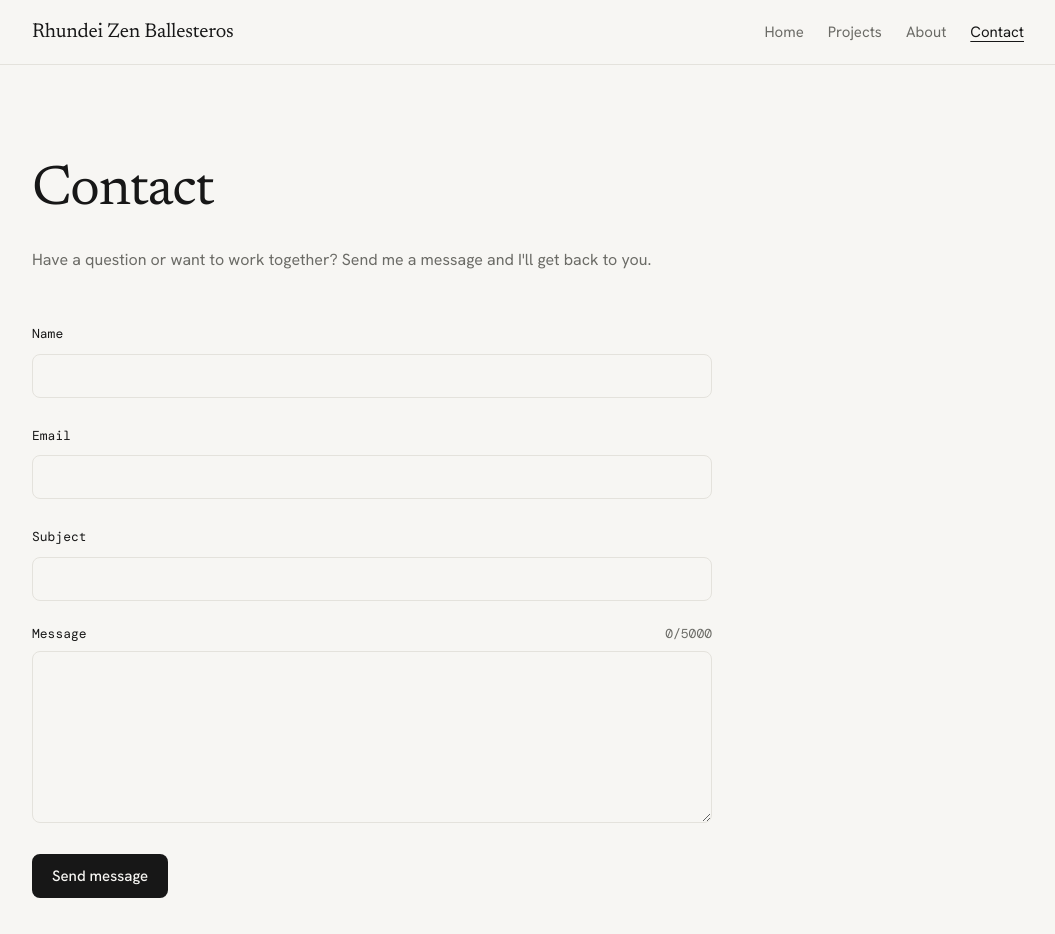
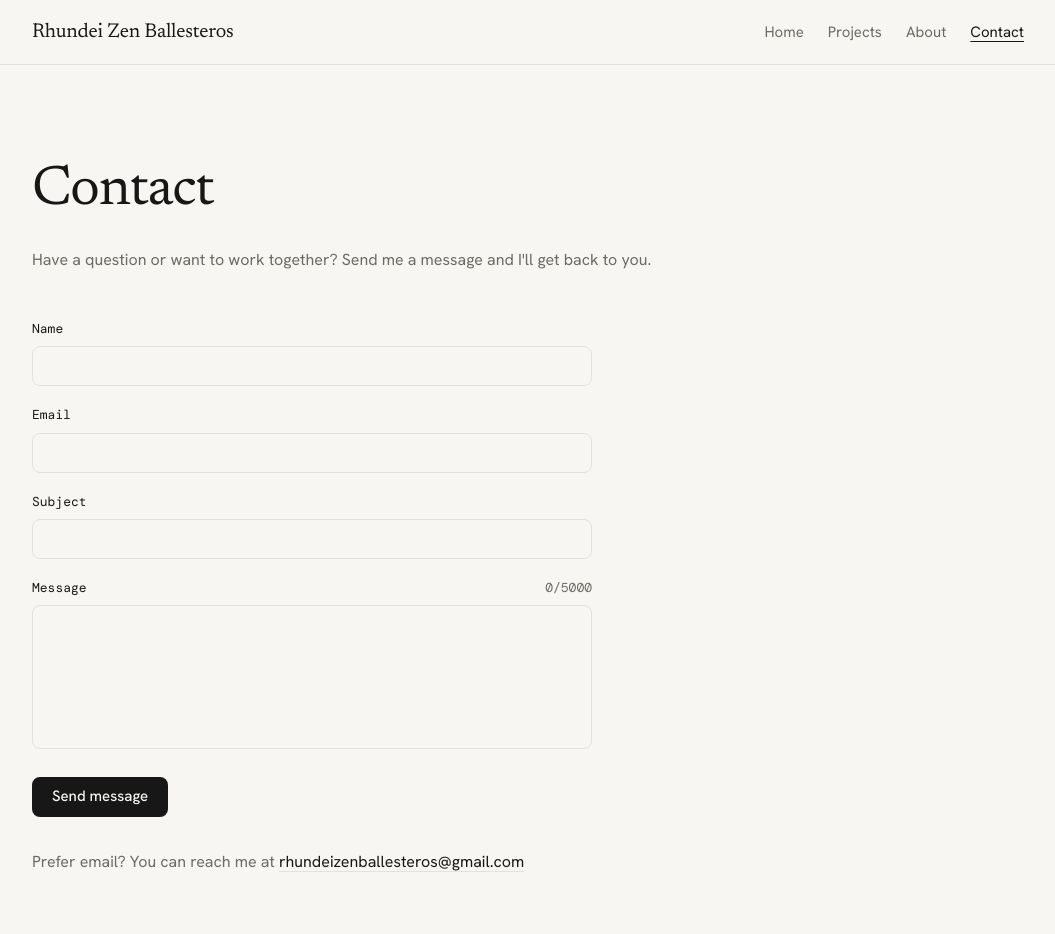
Before and after one commit to rhndzvs/portfolio, a Next.js app: page /contact in a window 1280 px wide. Shown: the top 934 px of the page, without its empty margins (90-1145 px from the left). Built offline with nearby package versions, Linux system fonts and the light colour scheme; no server answers; some icons are missing.

Commit message:
style: refine contact form sizing and add page animation

```diff
--- a/src/app/contact/page.tsx
+++ b/src/app/contact/page.tsx
@@ -1,6 +1,7 @@
 import { profile } from "@/content/profile";
 import type { Metadata } from "next";
 import ContactForm from "@/components/contact/ContactForm";
+import Reveal from "@/components/ui/Reveal";
 
 export const metadata: Metadata = {
   title: "Contact",
@@ -10,13 +11,18 @@ export default function ContactPage() {
   return (
     <section className="py-16 md:py-24">
       <div className="max-w-[680px]">
+        <Reveal mode="in-view">
           <h1 className="text-hero">Contact</h1>
           <p className="mt-6 text-body text-muted">
             Have a question or want to work together? Send me a message and I&apos;ll get back to you.
           </p>
-        <div className="mt-8 md:mt-12">
+        </Reveal>
+        <div className="mt-8 max-w-[560px] md:mt-12">
+          <Reveal mode="in-view">
             <ContactForm />
+          </Reveal>
         </div>
+        <Reveal mode="in-view">
           <p className="mt-8 text-body text-muted">
             Prefer email? You can reach me at{" "}
             <a
@@ -26,6 +32,7 @@ export default function ContactPage() {
               {profile.email}
             </a>
           </p>
+        </Reveal>
       </div>
     </section>
   );
--- a/src/components/contact/ContactForm.tsx
+++ b/src/components/contact/ContactForm.tsx
@@ -19,7 +19,7 @@ const initialValues: FormValues = {
 };
 
 const inputClassName =
-  "min-h-11 w-full rounded-lg border border-border bg-background px-3 py-2 text-body text-foreground focus-visible:border-foreground focus-visible:outline-2 focus-visible:outline-foreground focus-visible:outline-offset-2";
+  "w-full rounded-lg border border-border bg-background px-3 py-2 text-body text-foreground focus-visible:border-foreground focus-visible:outline-2 focus-visible:outline-foreground focus-visible:outline-offset-2 md:text-nav";
 
 function validate(values: FormValues): FormErrors {
   const errors: FormErrors = {};
@@ -109,7 +109,7 @@ export default function ContactForm() {
   }
 
   return (
-    <form className="space-y-6" onSubmit={handleSubmit} noValidate>
+    <form className="space-y-5" onSubmit={handleSubmit} noValidate>
       <div
         aria-hidden="true"
         className="absolute -left-[9999px] h-px w-px overflow-hidden"
@@ -157,7 +157,7 @@ export default function ContactForm() {
       />
       <div>
         <div className="flex items-baseline justify-between gap-4">
-          <label htmlFor="message" className="font-mono text-label text-foreground">
+          <label htmlFor="message" className="block font-mono text-label text-foreground">
             Message
           </label>
           <span className="font-mono text-label text-muted" aria-live="polite">
@@ -169,11 +169,11 @@ export default function ContactForm() {
           name="message"
           required
           maxLength={5000}
-          rows={6}
+          rows={5}
           value={values.message}
           aria-invalid={Boolean(errors.message)}
           aria-describedby={errors.message ? "message-error" : undefined}
-          className={`${inputClassName} mt-2 resize-y`}
+          className={`${inputClassName} mt-2 h-40 resize-none md:h-36`}
           onChange={(event) => updateField("message", event.target.value)}
         />
         {errors.message ? (
@@ -197,7 +197,7 @@ export default function ContactForm() {
       <button
         type="submit"
         disabled={isSending}
-        className="min-h-11 w-full rounded-lg bg-foreground px-5 py-2 text-nav font-medium text-background hover:bg-muted disabled:cursor-not-allowed disabled:opacity-60 md:w-auto"
+        className="min-h-11 w-full rounded-lg bg-foreground px-5 py-2 text-nav font-medium text-background hover:bg-muted disabled:cursor-not-allowed disabled:opacity-60 md:min-h-10 md:w-auto"
       >
         {isSending ? "Sending..." : "Send message"}
       </button>
@@ -230,7 +230,7 @@ function Field({
 
   return (
     <div>
-      <label htmlFor={id} className="font-mono text-label text-foreground">
+      <label htmlFor={id} className="block font-mono text-label text-foreground">
         {label}
       </label>
       <input
@@ -243,7 +243,7 @@ function Field({
         value={value}
         aria-invalid={Boolean(error)}
         aria-describedby={error ? errorId : undefined}
-        className={`${inputClassName} mt-2`}
+        className={`${inputClassName} mt-2 h-11 md:h-10`}
         onChange={(event) => onChange(event.target.value)}
       />
       {error ? (
```
Also changed, not shown: 1 other file (tests, documents, lock files or other folders). Lines whose indentation alone changed are shown as unchanged.
